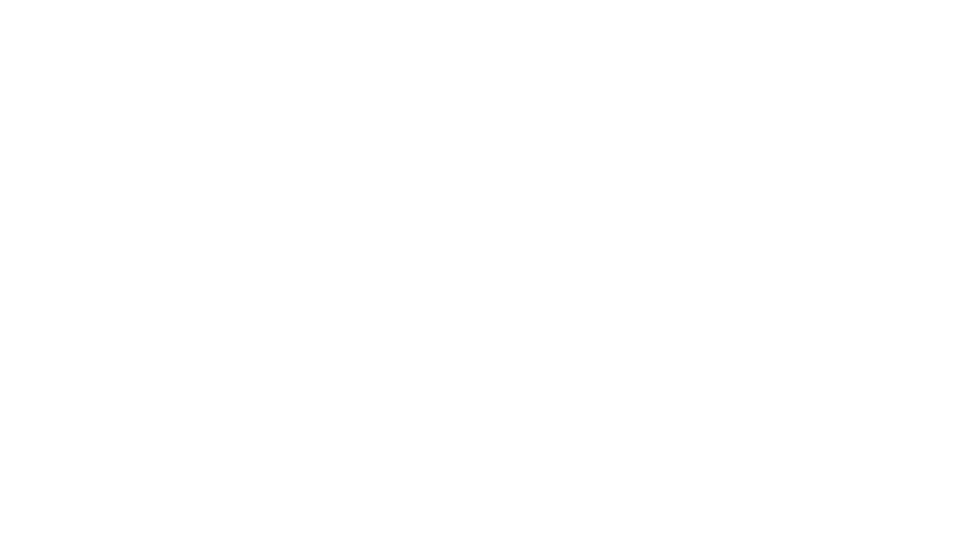
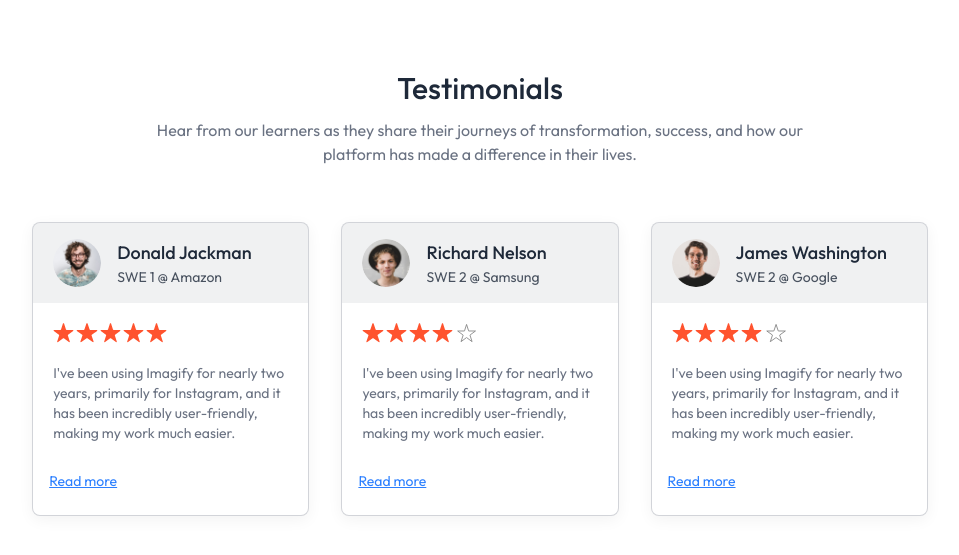
Before and after one commit to rsakm/VirtuLearn, a React (Vite) app in the folder virtualearn/: page / in a window 1280 px wide. Shown: the part 1721-2276 px from the top of the page, without its empty margins (160-1119 px from the left). Before the commit the page ends 1763 px from the top, so only its background shows below. Built offline with nearby package versions, Linux system fonts and the light colour scheme; no server answers.

Commit message:
Implemented testimonial section and the become educator button in the nav bar (conditional rendering)

```diff
--- a/virtualearn/src/components/student/Navbar.jsx
+++ b/virtualearn/src/components/student/Navbar.jsx
@@ -9,7 +9,7 @@
 import { AppContext } from '../../context/AppContext';
 
 const Navbar = () => {
-  const {navigate} = useContext(AppContext);
+  const {navigate, isEducator, setIsEducator} = useContext(AppContext);
 
   const isCourseListPage = window.location.pathname.includes('/course-list');
 
@@ -26,7 +26,7 @@
 
             {/* if user is logged in then show become educator button and my enrollments button */}
            { user && <>
-            <button>Become Educator</button>
+            <button onClick={()=>navigate('/educator')}>{isEducator ? 'Educator Dashboard' : 'Become Educator'}</button>
             | <Link to="/my-enrollments">My Enrollments</Link>
             </>
             }
@@ -43,7 +43,7 @@
 
             {
             user && <>
-            <button>Become Educator</button>
+            <button onClick={()=>navigate('/educator')}>{isEducator ? 'Educator Dashboard' : 'Become Educator'}</button>
             | <Link to="/my-enrollments">My Enrollments</Link>
             </>
             }
--- a/virtualearn/src/components/student/TestimonialsSection.jsx
+++ b/virtualearn/src/components/student/TestimonialsSection.jsx
@@ -1,9 +1,41 @@
 import React from 'react'
+import { assets, dummyTestimonial } from '../../assets/assets'
 
 const TestimonialsSection = () => {
   return (
-    <div>
-        <h1>Testimonials</h1>
+    <div className='pb-14 px-8 md:px-0'>
+        <h2 className='text-3xl font-medium text-gray-800'>Testimonials</h2>
+        <p className='md:text-base text-sm text-gray-500 mt-3'>Hear from our learners as they share their journeys of transformation, success, and how our <br/> platform has made a difference in their lives.</p>
+        <div className='grid grid-cols-auto gap-8 mt-14'>
+          {/* testimonials */}
+          {
+            dummyTestimonial.map((testimonial, index)=>(
+              <div key={index} className='text-sm text-left border border-gray-500/30 pb-6 rounded-lg bg-white shadow-[0px_4px_15px_0px] shadow-black/5 overflow-hidden'>
+                <div className='flex items-center gap-4 px-5 py-4 bg-gray-500/10'>
+                  <img className='w-12 h-12 rounded-full' src={testimonial.image} alt={testimonial.name} />
+
+                  <div>
+                    <h1 className='text-lg font-medium text-gray-800'>{testimonial.name}</h1>
+                    <p className='text-gray-800/80'> {testimonial.role}</p>
+                  </div>
+              </div>
+               <div className=' p-5 pb-7'>
+                  <div className='flex gap-x-0.5'>
+                    {
+                      [...Array(5)].map((_,i)=>(
+                        <img className='h-5' key={i} src={i < Math.floor(testimonial.rating) ? assets.star : assets.star_blank} alt="star" />
+                      ))
+                    }
+                  </div>
+
+                  <p className='text-gray-500 mt-5'>
+                    {testimonial.feedback}
+                  </p>
+                </div>
+                <a href='#' className='text-blue-500 underline px-4'>Read more</a>
+              </div>
+            ))}
+        </div>
     </div>
   )
 }
--- a/virtualearn/src/context/AppContext.jsx
+++ b/virtualearn/src/context/AppContext.jsx
@@ -12,6 +12,7 @@
 
     const [allCourses, setAllCourses] = React.useState([]);
 
+    const [isEducator, setIsEducator] = React.useState(true);
     // fetch all courses
     const fetchAllCourses = async () => {
 
@@ -49,7 +50,9 @@
         currency,
         allCourses,
         navigate,
-        calculateRating
+        calculateRating,
+        isEducator,
+        setIsEducator
 
     }
     return(
--- a/virtualearn/src/pages/student/Home.jsx
+++ b/virtualearn/src/pages/student/Home.jsx
@@ -2,6 +2,7 @@
 import Hero from '../../components/student/hero'
 import Companies from '../../components/student/Companies'
 import CoursesSection from '../../components/student/CoursesSection'
+import TestimonialsSection from '../../components/student/TestimonialsSection'
 
 const Home = () => {
   return (
@@ -9,6 +10,7 @@
         <Hero/>
         <Companies/>
         <CoursesSection/>
+        <TestimonialsSection/>
     </div>
   )
 }
```
